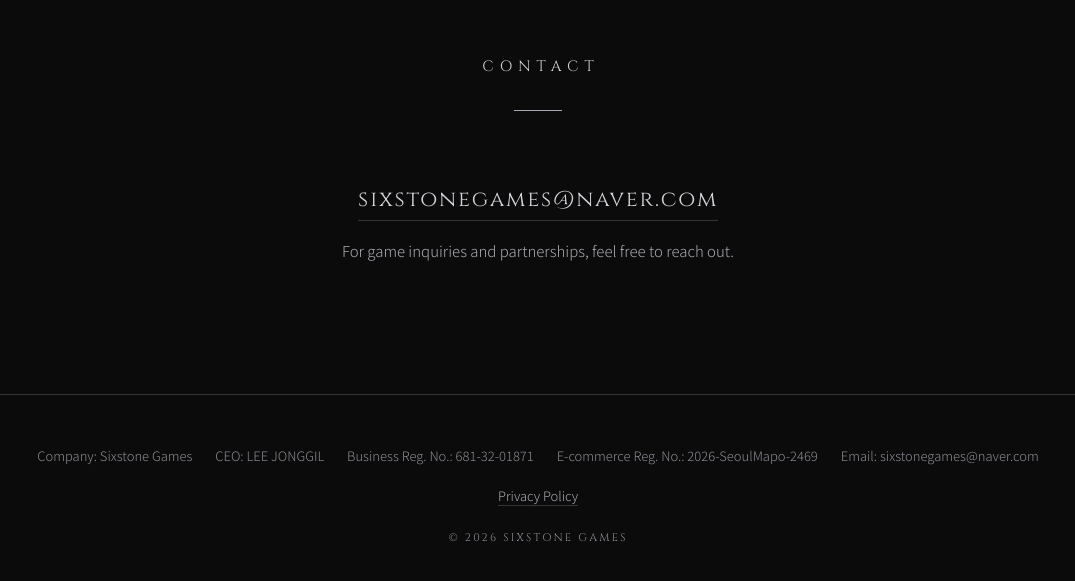
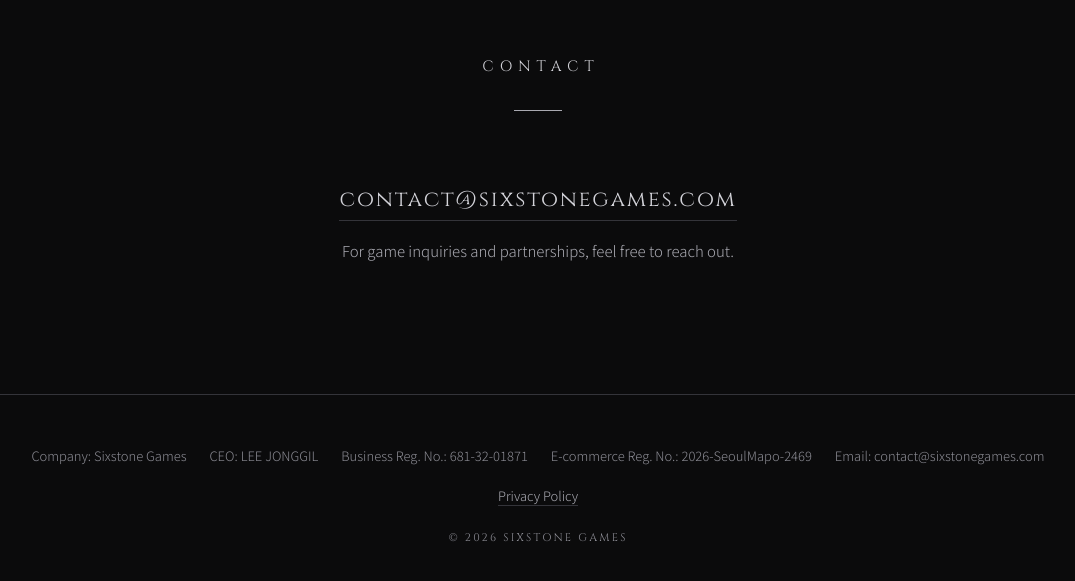
Before and after one commit to sixstonegames/homepage, a plain HTML site: page index.html in a window 1280 px wide. Shown: the part 1791-2372 px from the top of the page, without its empty margins (102-1177 px from the left). Drawn offline with Linux system fonts and the light colour scheme.

Commit message:
Add files via upload

```diff
--- a/index.html
+++ b/index.html
@@ -359,7 +359,7 @@
 <section id="contact" class="contact">
   <h2 class="label fade">CONTACT</h2>
   <div class="rule fade"></div>
-  <a class="mail fade" href="mailto:sixstonegames@naver.com">sixstonegames@naver.com</a>
+  <a class="mail fade" href="mailto:contact@sixstonegames.com">contact@sixstonegames.com</a>
   <p class="fade" data-ko="게임 문의, 제휴 제안 모두 환영합니다." data-en="For game inquiries and partnerships, feel free to reach out."></p>
 </section>
 
@@ -370,7 +370,7 @@
     <span data-ko="대표자: 이종길" data-en="CEO: LEE JONGGIL"></span>
     <span data-ko="사업자등록번호: 681-32-01871" data-en="Business Reg. No.: 681-32-01871"></span>
     <span data-ko="통신판매업 신고번호: 제2026-서울마포-2469호" data-en="E-commerce Reg. No.: 2026-SeoulMapo-2469"></span>
-    <span data-ko="이메일: sixstonegames@naver.com" data-en="Email: sixstonegames@naver.com"></span>
+    <span data-ko="이메일: contact@sixstonegames.com" data-en="Email: contact@sixstonegames.com"></span>
   </div>
   <div class="links">
     <a href="https://sites.google.com/view/sixstonegames-privacy-policy" target="_blank" rel="noopener" data-ko="개인정보처리방침" data-en="Privacy Policy"></a>
```
